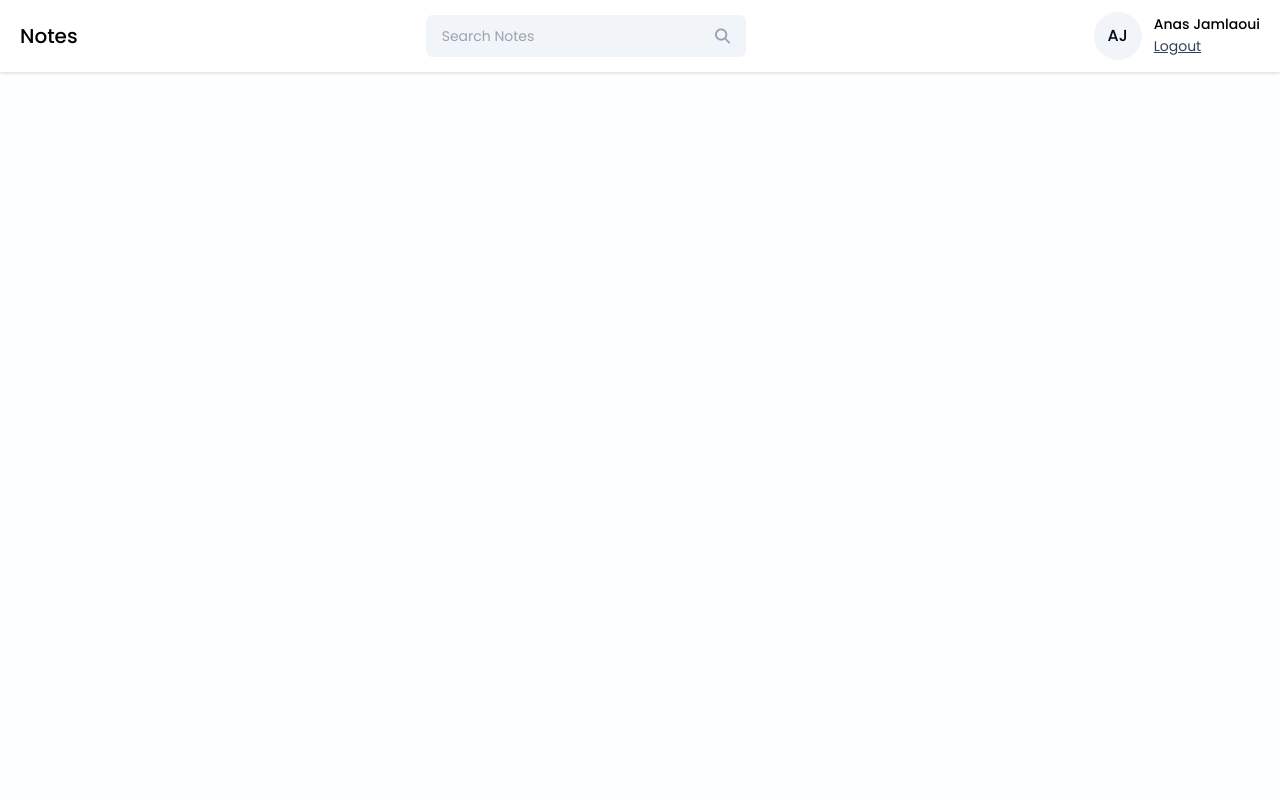
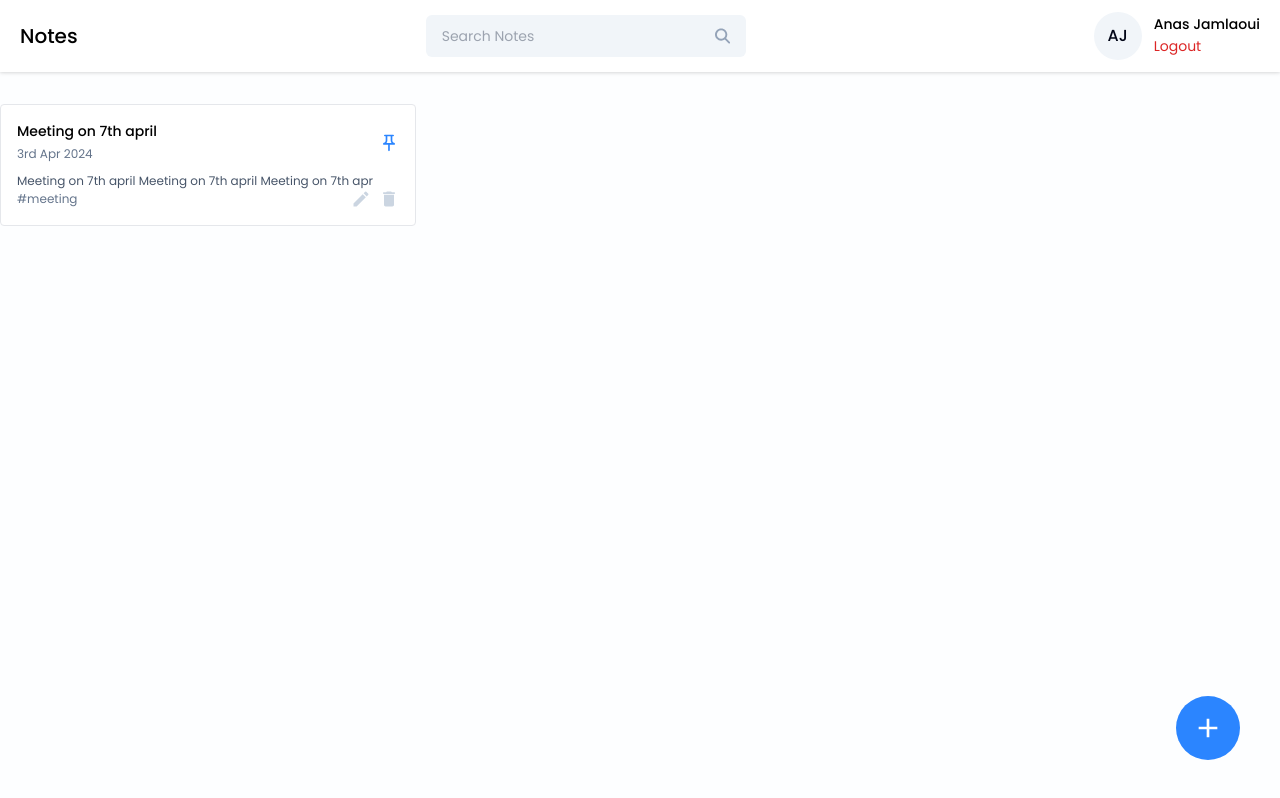
Before and after one commit to anasJM/Notes-MERN-web-app, a React (Vite) app in the folder frontend/notes-app/: page /home in a window 1280 px wide. Built offline with nearby package versions, Linux system fonts and the light colour scheme.

Commit message:
note card

```diff
--- a/frontend/notes-app/src/App.jsx
+++ b/frontend/notes-app/src/App.jsx
@@ -11,7 +11,7 @@
     <Router>
       <Navbar />
       <Routes>
-        <Route path="/dashboard" exact element={<Home />}></Route>
+        <Route path="/home" exact element={<Home />}></Route>
         <Route path="/login" exact element={<Login />}></Route>
         <Route path="/signup" exact element={<Signup />}></Route>
       </Routes>
--- /dev/null
+++ b/frontend/notes-app/src/components/Cards/NoteCard.jsx
@@ -0,0 +1,49 @@
+import React from "react";
+import { MdOutlinePushPin } from "react-icons/md";
+import { MdCreate, MdDelete } from "react-icons/md";
+
+const NoteCard = ({
+  title,
+  date,
+  content,
+  tags,
+  isPinned,
+  onEdit,
+  onDelete,
+  onPinNote,
+}) => {
+  return (
+    <div className="border rounded p-4 bg-white hover:shadow-xl transition-all ease-in-out">
+      <div className="flex items-center justify-between">
+        <div>
+          <h6 className="text-sm font-medium">{title}</h6>
+          <span className="text-xs text-slate-500">{date}</span>
+        </div>
+
+        <MdOutlinePushPin
+          className={`icon-btn ${isPinned ? "text-primary" : "text-slate-300"}`}
+          onCLick={onPinNote}
+        />
+      </div>
+
+      <p className="text-xs text-slate-600 mt-2">{content?.slice(0, 60)}</p>
+
+      <div className="flex items-center justify-between">
+        <div className="text-xs text-slate-500">{tags}</div>
+
+        <div className="flex items-center gap-2">
+          <MdCreate
+            className="icon-btn hover:text-green-600"
+            onClick={onEdit}
+          />
+          <MdDelete
+            className="icon-btn hover:text-red-500"
+            onClick={onDelete}
+          />
+        </div>
+      </div>
+    </div>
+  );
+};
+
+export default NoteCard;
--- a/frontend/notes-app/src/components/Cards/ProfilInfo.jsx
+++ b/frontend/notes-app/src/components/Cards/ProfilInfo.jsx
@@ -10,7 +10,7 @@
 
       <div>
         <p className="text-sm font-medium">Anas Jamlaoui</p>
-        <button className="text-sm text-slate-700 underline" onClick={onLogout}>
+        <button className="text-sm text-red-600" onClick={onLogout}>
           Logout
         </button>
       </div>
--- a/frontend/notes-app/src/index.css
+++ b/frontend/notes-app/src/index.css
@@ -23,4 +23,8 @@
   .btn-primary {
     @apply w-full text-sm bg-primary text-white p-2 rounded my-1 hover:bg-blue-600;
   }
+
+  .icon-btn {
+    @apply text-xl text-slate-300 cursor-pointer hover:text-primary;
+  }
 }
--- a/frontend/notes-app/src/pages/Home/Home.jsx
+++ b/frontend/notes-app/src/pages/Home/Home.jsx
@@ -1,9 +1,30 @@
 import React from "react";
+import NoteCard from "../../components/Cards/NoteCard";
+import { MdAdd } from "react-icons/md";
 
 const Home = () => {
-    return (
-        <div className="">Home</div>
-    );
-}
+  return (
+    <>
+      <div className="container mx-auto">
+        <div className="grid grid-cols-3 gap-4 mt-8">
+          <NoteCard
+            title="Meeting on 7th april"
+            date="3rd Apr 2024"
+            content="Meeting on 7th april Meeting on 7th april Meeting on 7th april"
+            tags="#meeting"
+            isPinned={true}
+            onEdit={() => {}}
+            onDelete={() => {}}
+            onPinNote={() => {}}
+          />
+        </div>
+      </div>
+
+      <button className="w-16 h-16 flex items-center justify-center rounded-full bg-primary hover:bg-blue-600 absolute right-10 bottom-10" onClick={() => {}}>
+        <MdAdd className="text-[32px] text-white" />
+      </button>
+    </>
+  );
+};
 
 export default Home;
```
